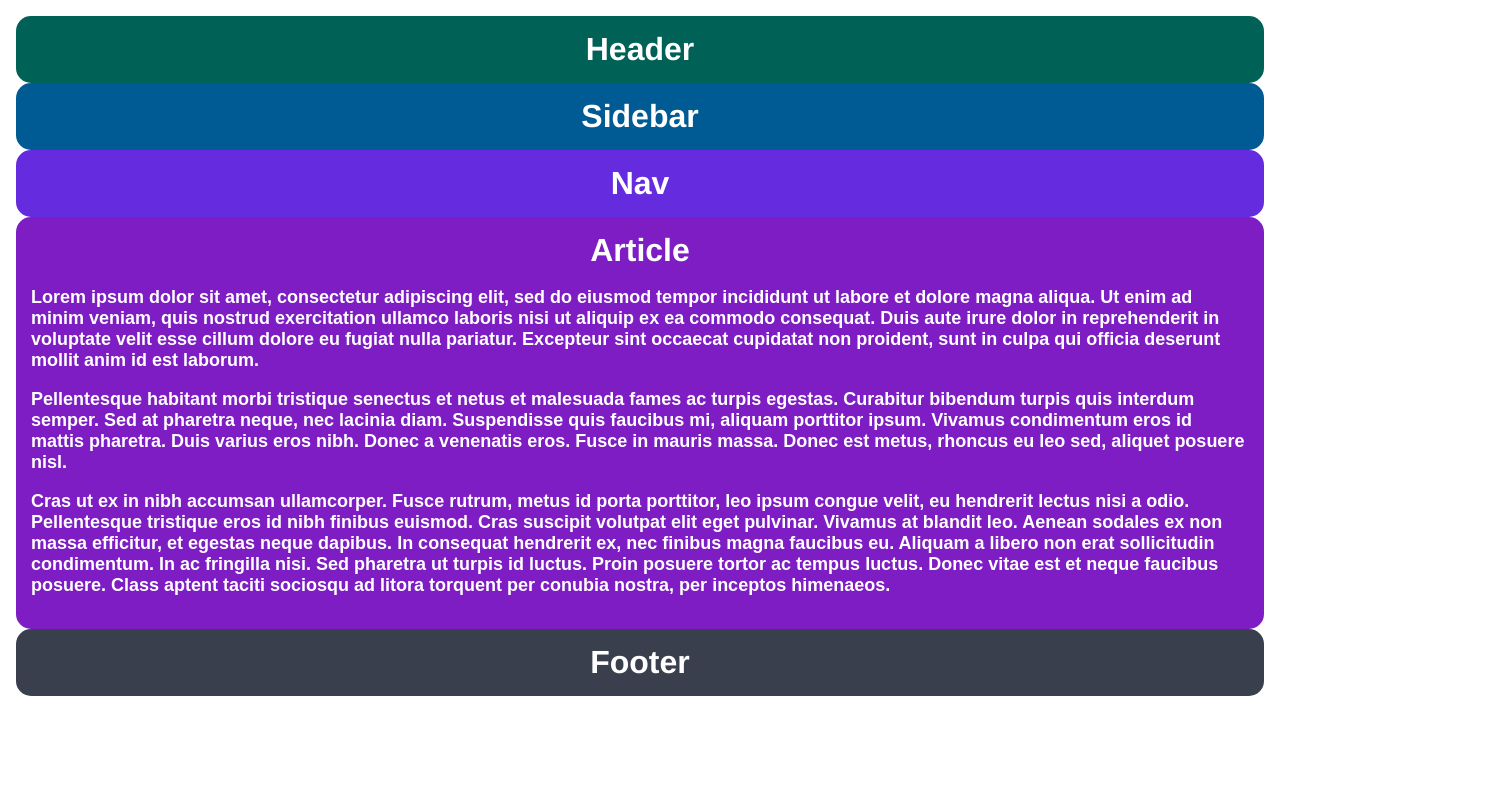
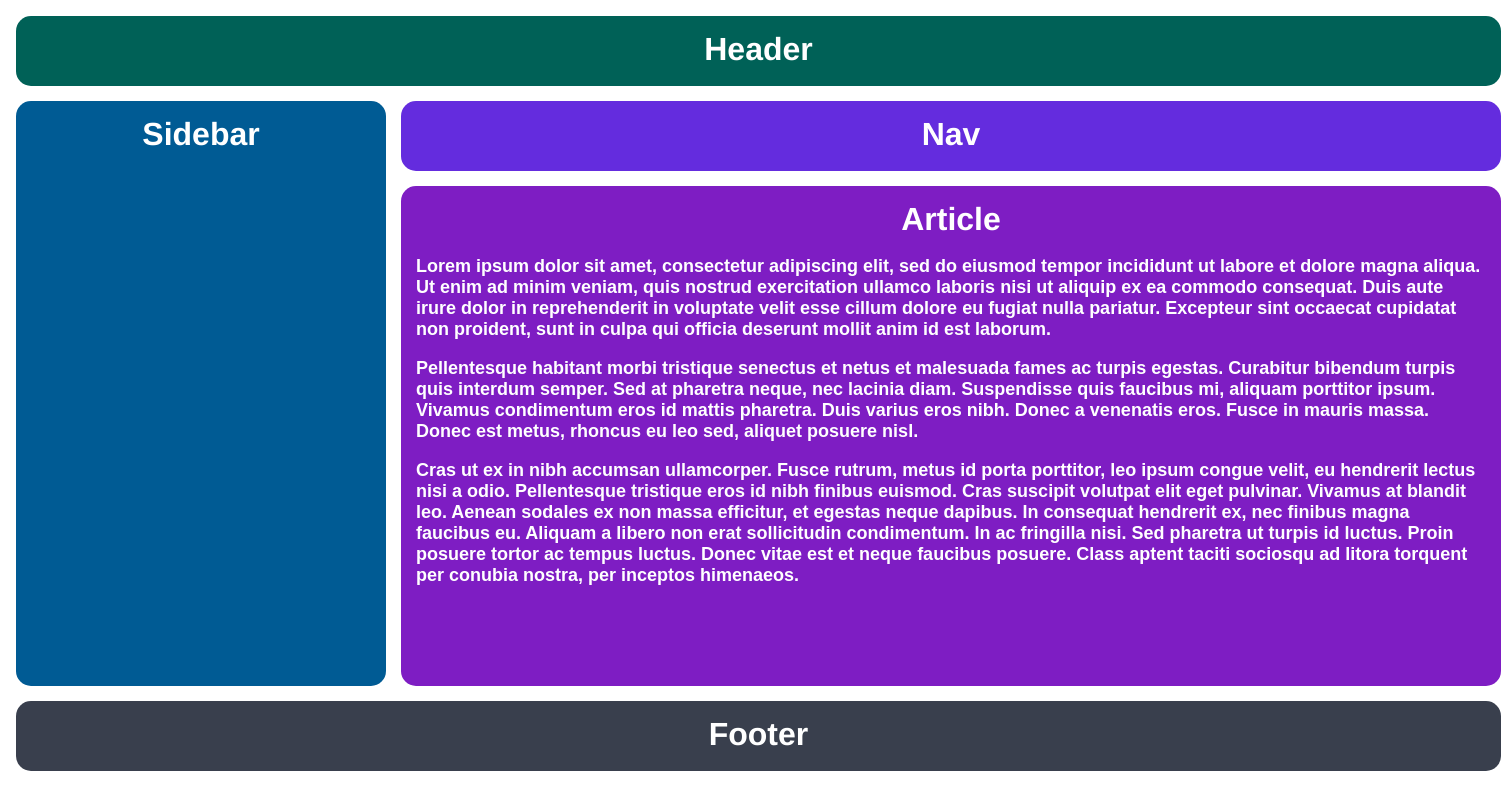
Before and after one commit to basednai/odin, a plain HTML site: page foundations/css-exercises/grid/01-grid-layout-1/index.html in a window 1280 px wide. Shown: the whole page, 1501 px wide, since content can reach past the window. Drawn offline with Linux system fonts and the light colour scheme.

Commit message:
grid exercise 1 done

```diff
--- a/foundations/css-exercises/grid/01-grid-layout-1/style.css
+++ b/foundations/css-exercises/grid/01-grid-layout-1/style.css
@@ -1,3 +1,7 @@
+:root {
+  --track-size: 70px;
+}
+
 body,
 html {
   height: 100%;
@@ -9,6 +13,13 @@ html {
   height: 100%;
   padding: 16px;
   box-sizing: border-box;
+  display: grid;
+  grid-template: 70px 70px 500px 70px / 370px 1100px;
+  grid-auto-rows: var(--track-size);
+  grid-auto-columns: var(--track-size);
+  grid-auto-flow: column;
+  gap: 15px
+
 }
 
 .container div {
@@ -22,14 +33,18 @@ html {
 
 .header {
   background-color: #006157;
+  grid-column: 1/3;
 }
 
 .sidebar {
   background-color: #005B94;
+  grid-column: 1;
+  grid-row: 2 / 4;
 }
 
 .nav {
   background-color: #642cde;
+  grid-row: 2/3;
 }
 
 .article {
@@ -38,6 +53,8 @@ html {
 
 .footer {
   background-color: #393f4d;
+  grid-row: 4 / 5;
+  grid-column: 1 / 3;
 }
 
 .article p {
```
